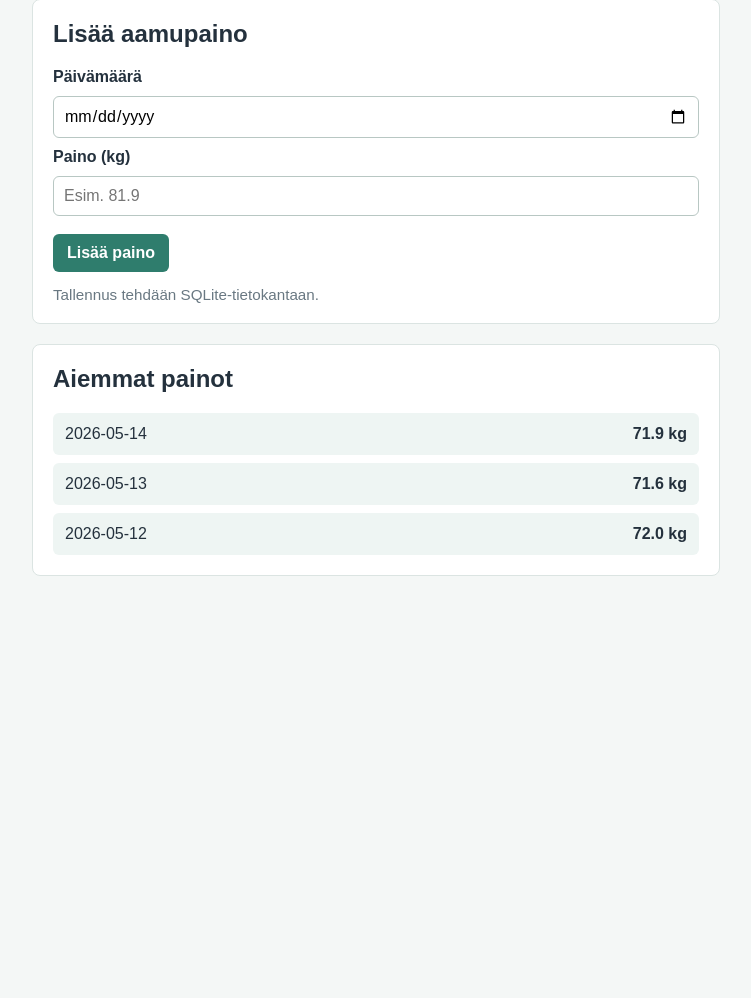
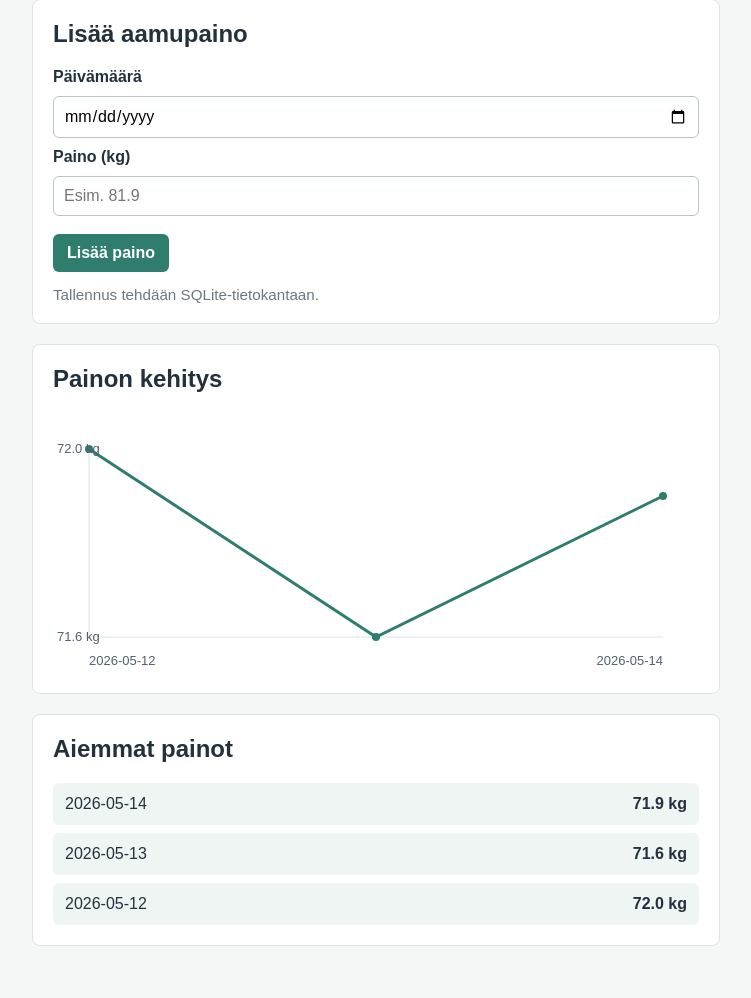
Before and after one commit to akikleemola/Aamupainot, a Flask app: page / in a window 1280 px wide. Shown: the part 175-1173 px from the top of the page, without its empty margins (264-1015 px from the left). Before the commit the page ends 751 px from the top, so only its background shows below. Run offline with Flask 3, Linux system fonts and the light colour scheme; a user stored in the database is signed in; data comes from the database, SQL or seed files in the repository; both versions use the stored data as it was after the commit.

Commit message:
Weights are displayed graphically

```diff
--- a/app.py
+++ b/app.py
@@ -75,7 +75,17 @@ def index():
     ).fetchall()
     connection.close()
 
-    return render_template("index.html", weights=weights, username=session["username"])
+    chart_data = [
+        {"date": item["date"], "weight": item["weight"]}
+        for item in reversed(weights)
+    ]
+
+    return render_template(
+        "index.html",
+        weights=weights,
+        chart_data=chart_data,
+        username=session["username"],
+    )
 
 
 @app.route("/register", methods=["GET", "POST"])
--- a/static/style.css
+++ b/static/style.css
@@ -103,6 +103,12 @@ button:hover {
     color: #52616f;
 }
 
+.weight-chart {
+    display: block;
+    width: 100%;
+    height: 260px;
+}
+
 .weight-list {
     display: grid;
     gap: 8px;
--- a/templates/index.html
+++ b/templates/index.html
@@ -31,6 +31,15 @@
         </section>
 
         <section class="panel">
+            <h2>Painon kehitys</h2>
+            {% if chart_data|length >= 2 %}
+                <canvas id="weightChart" class="weight-chart" aria-label="Painon kehityskaavio"></canvas>
+            {% else %}
+                <p class="note">Lisää vähintään kaksi painomerkintää, niin kehitys näkyy kaaviona.</p>
+            {% endif %}
+        </section>
+
+        <section class="panel">
             <h2>Aiemmat painot</h2>
             <ul class="weight-list">
                 {% for item in weights %}
@@ -44,5 +53,78 @@
             </ul>
         </section>
     </main>
+
+    <script>
+        const chartData = {{ chart_data|tojson }};
+        const canvas = document.getElementById("weightChart");
+
+        if (canvas && chartData.length >= 2) {
+            const context = canvas.getContext("2d");
+            const width = canvas.clientWidth;
+            const height = canvas.clientHeight;
+            const padding = 36;
+            const weights = chartData.map((item) => item.weight);
+            const minWeight = Math.min(...weights);
+            const maxWeight = Math.max(...weights);
+            const range = maxWeight - minWeight || 1;
+
+            canvas.width = width * window.devicePixelRatio;
+            canvas.height = height * window.devicePixelRatio;
+            context.scale(window.devicePixelRatio, window.devicePixelRatio);
+
+            function getX(index) {
+                const chartWidth = width - padding * 2;
+                return padding + (chartWidth / (chartData.length - 1)) * index;
+            }
+
+            function getY(weight) {
+                const chartHeight = height - padding * 2;
+                return padding + chartHeight - ((weight - minWeight) / range) * chartHeight;
+            }
+
+            context.clearRect(0, 0, width, height);
+
+            context.strokeStyle = "#dbe4e2";
+            context.lineWidth = 1;
+            context.beginPath();
+            context.moveTo(padding, padding);
+            context.lineTo(padding, height - padding);
+            context.lineTo(width - padding, height - padding);
+            context.stroke();
+
+            context.strokeStyle = "#2f7d6d";
+            context.lineWidth = 3;
+            context.beginPath();
+
+            chartData.forEach((item, index) => {
+                const x = getX(index);
+                const y = getY(item.weight);
+
+                if (index === 0) {
+                    context.moveTo(x, y);
+                } else {
+                    context.lineTo(x, y);
+                }
+            });
+
+            context.stroke();
+
+            context.fillStyle = "#2f7d6d";
+            chartData.forEach((item, index) => {
+                context.beginPath();
+                context.arc(getX(index), getY(item.weight), 4, 0, Math.PI * 2);
+                context.fill();
+            });
+
+            context.fillStyle = "#52616f";
+            context.font = "13px Arial, sans-serif";
+            context.textAlign = "left";
+            context.fillText(`${maxWeight.toFixed(1)} kg`, 4, padding + 4);
+            context.fillText(`${minWeight.toFixed(1)} kg`, 4, height - padding + 4);
+            context.fillText(chartData[0].date, padding, height - 8);
+            context.textAlign = "right";
+            context.fillText(chartData[chartData.length - 1].date, width - padding, height - 8);
+        }
+    </script>
 </body>
 </html>
```
Also changed, not shown: aamupainot.db.
